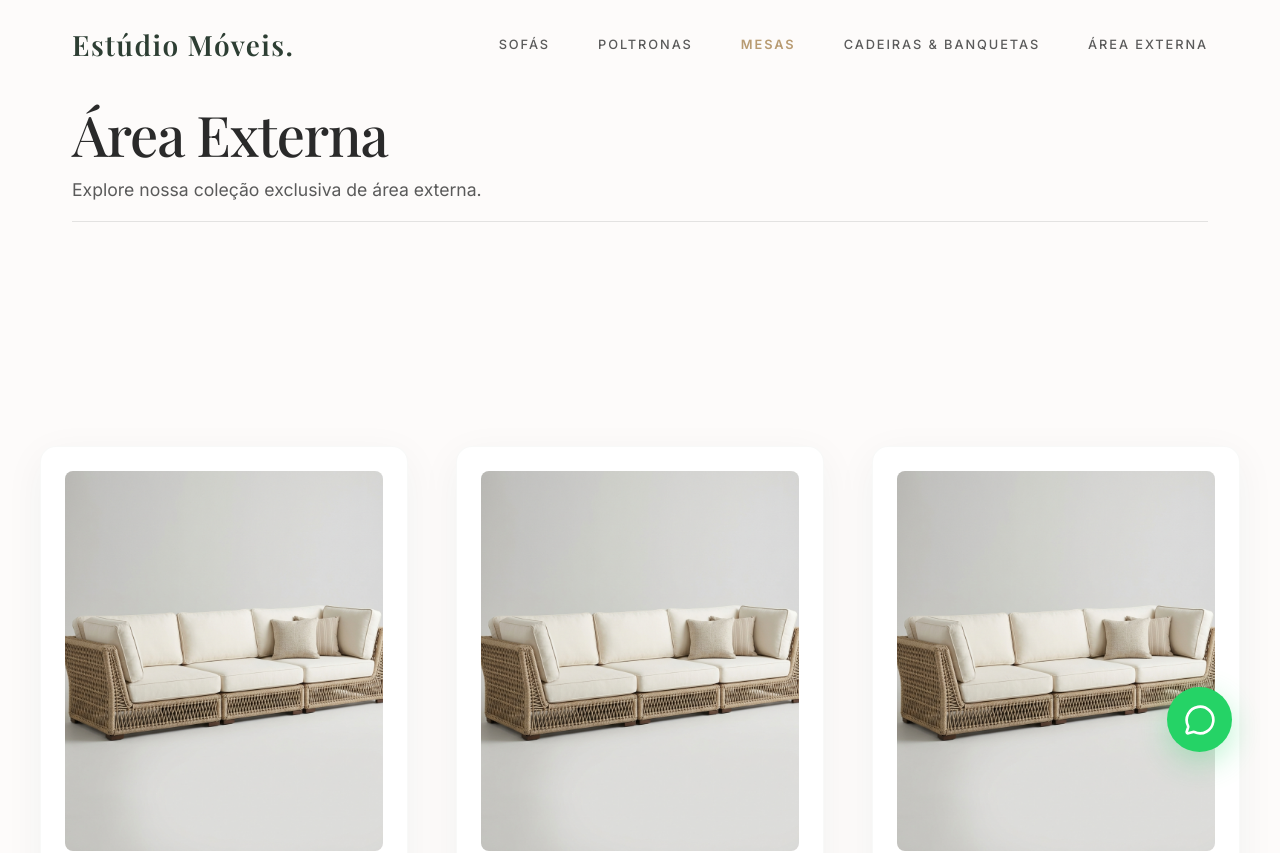
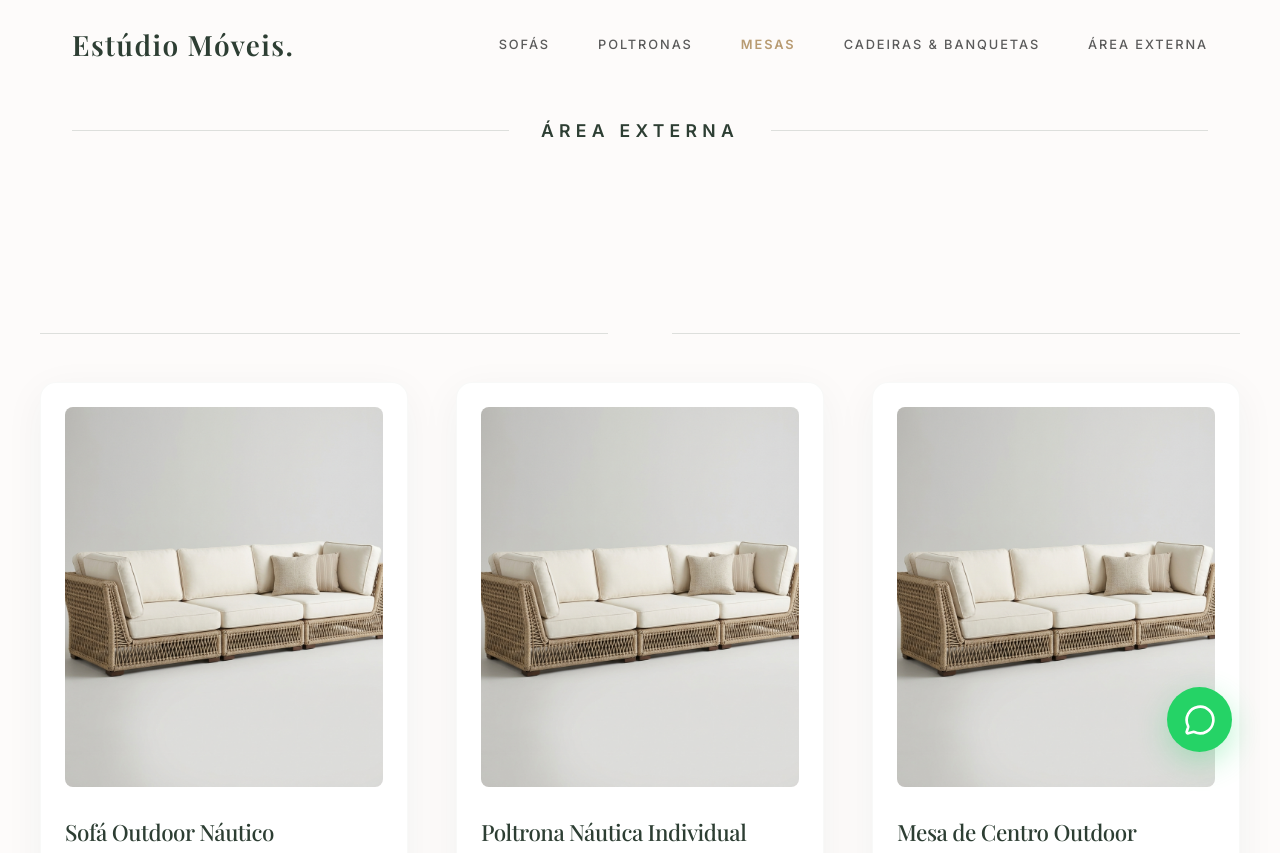
Before and after one commit to cristyan7gabriel/Estudio_Moveis, a React (Vite) app: page /categoria/area-externa in a window 1280 px wide. Shown: the top 853 px of the page. Built offline with nearby package versions, Linux system fonts and the light colour scheme.

Commit message:
Refined section titles with decorative lines and standardized sophisticated typography

```diff
--- a/src/components/SharedComponents.jsx
+++ b/src/components/SharedComponents.jsx
@@ -111,10 +111,12 @@ export const ProductCard = ({ id, title, description, image }) => {
 export const ProductGrid = ({ title, subtitle, products }) => {
   return (
     <section className="container section">
-      <div style={{ textAlign: 'left', marginBottom: '3rem' }}>
-        {title && <h2 className="section-title">{title}</h2>}
-        {subtitle && <p className="section-subtitle" style={{ margin: '0' }}>{subtitle}</p>}
+      <div className="section-header">
+        <div className="section-title-line"></div>
+        <h2 className="section-title">{title}</h2>
+        <div className="section-title-line"></div>
       </div>
+      {subtitle && <p className="section-subtitle text-center" style={{ marginTop: '-1.5rem', marginBottom: '3rem' }}>{subtitle}</p>}
       <div className="product-grid">
         {products.map((prod) => (
           <ProductCard key={prod.id} {...prod} />
--- a/src/index.css
+++ b/src/index.css
@@ -87,10 +87,28 @@ button {
   text-align: center;
 }
 
+.section-header {
+  display: flex;
+  align-items: center;
+  gap: 2rem;
+  margin-bottom: 3rem;
+  width: 100%;
+}
+
+.section-title-line {
+  flex: 1;
+  height: 1px;
+  background-color: rgba(45, 62, 51, 0.15);
+}
+
 .section-title {
-  font-size: clamp(2.5rem, 5vw, 3.5rem);
-  margin-bottom: 1.5rem;
-  color: var(--color-text-base);
+  font-size: 1.1rem;
+  font-weight: 600;
+  text-transform: uppercase;
+  letter-spacing: 0.3em;
+  color: var(--color-primary);
+  white-space: nowrap;
+  font-family: var(--font-sans);
 }
 
 .section-subtitle {
--- a/src/pages/CategoryPage.jsx
+++ b/src/pages/CategoryPage.jsx
@@ -17,13 +17,12 @@ export const CategoryPage = () => {
   }
 
   return (
-    <main style={{ minHeight: '80vh', paddingTop: '100px' }}>
+    <main style={{ minHeight: '80vh', paddingTop: '120px' }}>
       <div className="container">
-        <div style={{ marginBottom: '3rem', borderBottom: '1px solid rgba(0,0,0,0.1)', paddingBottom: '1rem' }}>
-          <h1 className="section-title" style={{ marginBottom: '0.5rem' }}>{category.name}</h1>
-          <p className="section-subtitle" style={{ margin: 0, textAlign: 'left' }}>
-            Explore nossa coleção exclusiva de {category.name.toLowerCase()}.
-          </p>
+        <div className="section-header" style={{ marginBottom: '4rem' }}>
+          <div className="section-title-line"></div>
+          <h1 className="section-title">{category.name}</h1>
+          <div className="section-title-line"></div>
         </div>
       </div>
 
--- a/src/pages/Home.jsx
+++ b/src/pages/Home.jsx
@@ -22,10 +22,14 @@ const AmbientesPlanejados = () => {
   return (
     <section className="planned-environments section">
       <div className="container">
+        <div className="section-header">
+          <div className="section-title-line"></div>
+          <h2 className="section-title">Ambientes Planejados</h2>
+          <div className="section-title-line"></div>
+        </div>
         <div className="planned-grid">
           <div className="planned-content">
-            <h2 className="section-title">Ambientes Planejados</h2>
-            <p className="section-subtitle" style={{ margin: '0 0 2rem 0', textAlign: 'left' }}>
+            <p className="section-subtitle" style={{ margin: '0 0 2rem 0', textAlign: 'left', maxWidth: 'none' }}>
               Mais do que móveis, entregamos soluções completas. Nossa equipe de arquitetos projeta seu ambiente dos sonhos, unindo estética contemporânea e funcionalidade perfeita para o seu dia a dia.
             </p>
             <a href={WHATSAPP_LINK} target="_blank" rel="noopener noreferrer" className="btn btn-primary" style={{ alignSelf: 'flex-start' }}>
```
